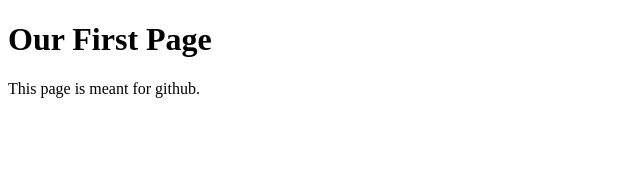
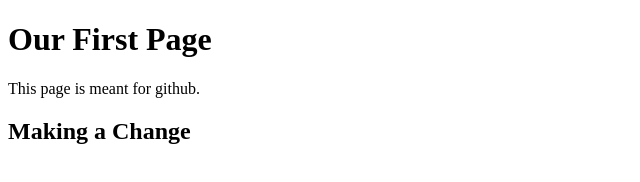
Before and after one commit to Ansala/TestRepo, a plain HTML site: page index.html in a window 1280 px wide. Shown: the whole page, without its empty margins (0-640 px from the left). Drawn offline with Linux system fonts and the light colour scheme.

Commit message:
My Changes

```diff
--- a/index.html
+++ b/index.html
@@ -12,6 +12,8 @@
         </p>
     </div>
 
+    <h2>Making a Change</h2>
+
 
 </body>
 </html>
```
